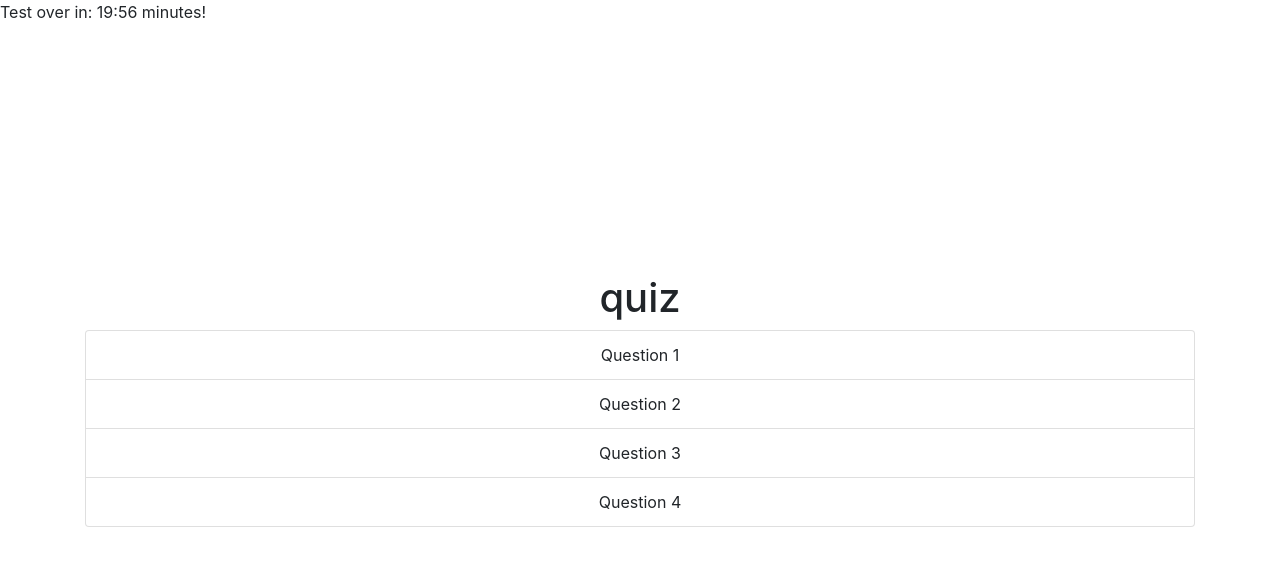
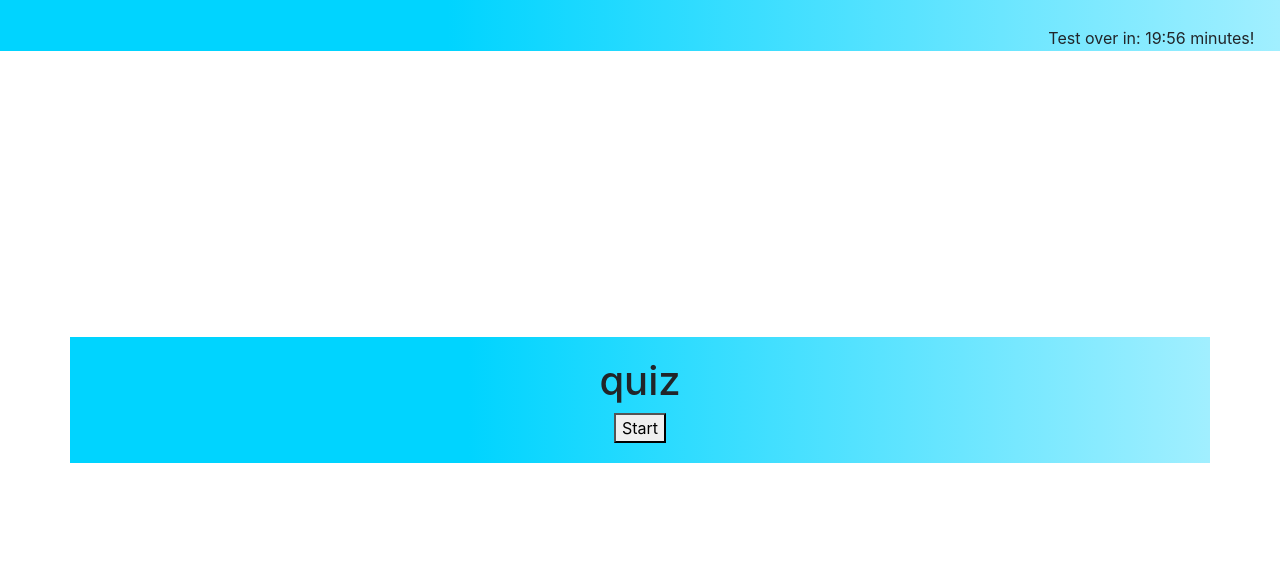
Before and after one commit to shyaboi/FunkyCodeQuiz, a plain HTML site: page qpage.html in a window 1280 px wide. Drawn offline with nearby package versions, Linux system fonts and the light colour scheme.

Commit message:
0.03 answer and start button hideable on js command

```diff
--- a/app.js
+++ b/app.js
@@ -1,25 +1,48 @@
-// start timer
+// timer func
 function startTimer(duration, display) {
     // vars
     var timer = duration,
         minutes, seconds;
+// timer interval count down
     setInterval(function() {
         minutes = parseInt(timer / 60, 10);
         seconds = parseInt(timer % 60, 10);
-
+        // min/sec countdown
         minutes = minutes < 10 ? "0" + minutes : minutes;
         seconds = seconds < 10 ? "0" + seconds : seconds;
-
+        // display for timer
         display.textContent = minutes + ":" + seconds;
-
+        // if timer runs out
         if (--timer < 0) {
             prompt('you done son!, enter your initials:')
         }
     }, 1000);
 }
 
+// timer start function
 window.onload = function() {
-    var fiveMinutes = 60 * 20,
+    var loadDisp = 60 * 20,
+    // push timer disp to span
         display = document.querySelector('#time');
-    startTimer(fiveMinutes, display);
+    startTimer(loadDisp, display);
 };
+
+const startBtn = document.getElementById('startBtn')
+const qContainerEl = document.getElementById('qContainer')
+
+startBtn.addEventListener('click', quizStart)
+
+function quizStart() {
+    startBtn.classList.add('hide')
+    qContainerEl.classList.remove('hide')
+}
+
+
+function nextQuest(){
+
+}
+
+
+function answerSelec(){
+
+}
--- a/qpage.html
+++ b/qpage.html
@@ -6,19 +6,23 @@
     <title>Quiz</title>
     <link rel="stylesheet" href="stlye.css">
     <link rel="stylesheet" href="https://stackpath.bootstrapcdn.com/bootstrap/4.4.1/css/bootstrap.min.css" integrity="sha384-Vkoo8x4CGsO3+Hhxv8T/Q5PaXtkKtu6ug5TOeNV6gBiFeWPGFN9MuhOf23Q9Ifjh" crossorigin="anonymous">
-  <header><div class="text-center">Test over in: <span id="time">20:00</span> minutes!</div>
+  <header><div id="timerSpan">Test over in: <span id="time">20:00</span> minutes!</div>
   </header>
 </head>
-<body class="text-center">
+<body>
     <div class="container" id="testBox">
     <div class="jumbotron-fluid">
     <h1>quiz</h1>
+    <div id="qContainer" class="hide">
     <ul class="list-group">
         <li class="list-group-item" id="q1">Question 1</li>
         <li class="list-group-item" id="q2">Question 2</li>
         <li class="list-group-item" id="q3">Question 3</li>
         <li class="list-group-item" id="q4">Question 4</li>
       </ul>
+    </div>
+    <button id="startBtn" class="strtBtnBtn">Start</button>
+
 </div>
 </div>
 </body>
--- a/stlye.css
+++ b/stlye.css
@@ -12,8 +12,37 @@ body {
     justify-content: center;
     align-items: center;
 }
-header {
+/* header {
+    padding: 2%;
+    background: rgb(0,212,255);
+background: linear-gradient(90deg, rgba(0,212,255,1) 35%, rgba(161,239,255,1) 100%);
+width: 100%;
     position: absolute;
     top: 0;
-    left: 0;
+    height: 4%;
+} */
+
+#timerSpan {
+    background: rgb(0,212,255);
+    background: linear-gradient(90deg, rgba(0,212,255,1) 35%, rgba(161,239,255,1) 100%);
+    text-align: right;
+    top: 0;
+    width: 100%;
+    position: absolute;
+    height: 4%;
+    padding: 2%;
+    border-bottom-width: 1%;
+    border-bottom-color: darkblue;
 }
+
+#testBox {
+    text-align: center;
+    background: rgb(0,212,255);
+    background: linear-gradient(90deg, rgba(0,212,255,1) 35%, rgba(161,239,255,1) 100%);
+    box-sizing: border-box;
+    padding: 20px;
+}
+
+.hide {
+    display: none;
+}
```
